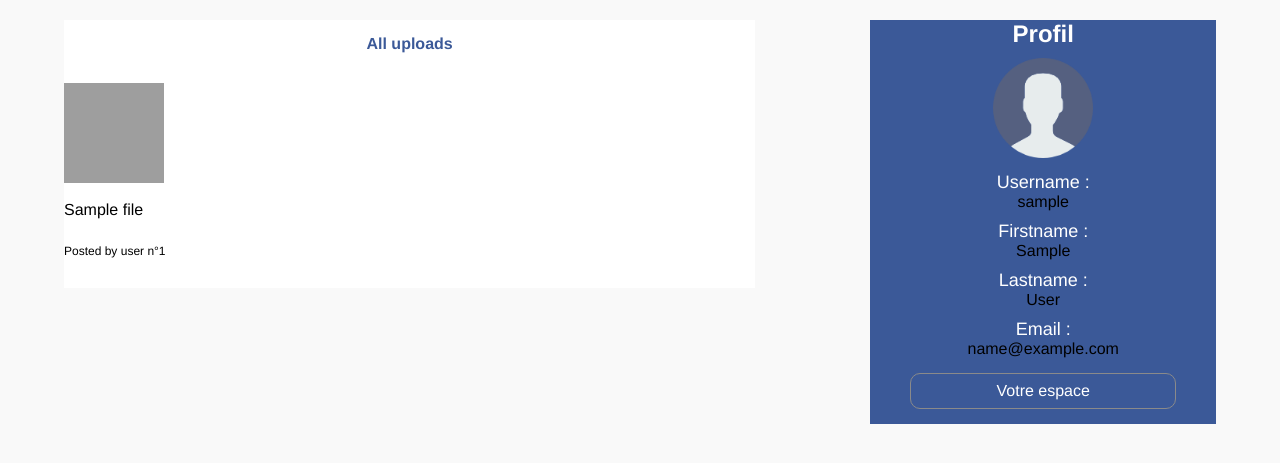
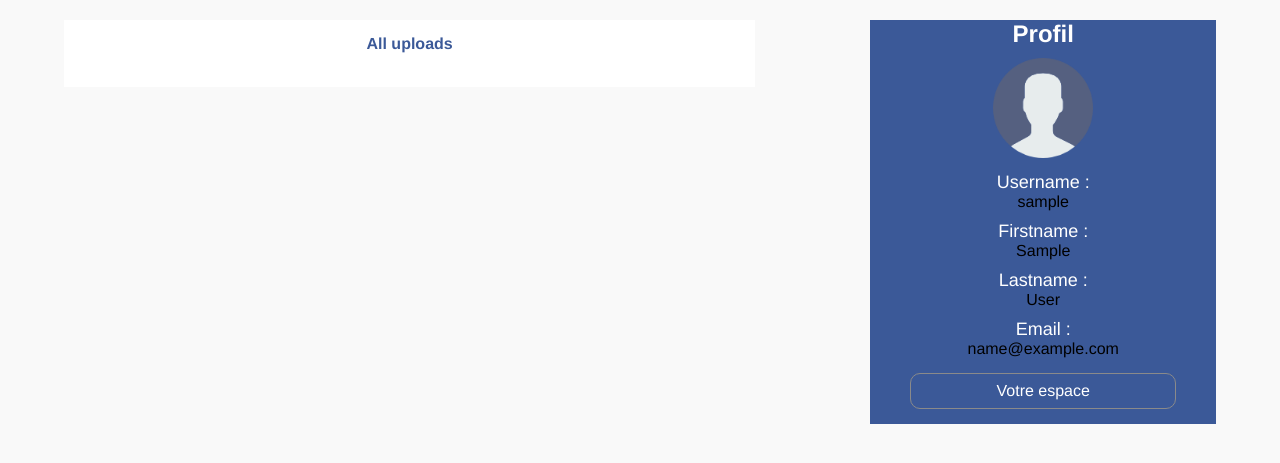
Before and after one commit to remy-peyre/Filer2, a PHP site: page / in a window 1280 px wide. Shown: the part 40-503 px from the top of the page. Run offline with PHP 8.4, Linux system fonts and the light colour scheme; the visitor is signed in with stand-in values (Sample User, id 1); tables that the repository leaves empty or names only in its code hold one stand-in row (values such as "Sample post"); grey boxes are pictures that could not be loaded.

Commit message:
modif view home

```diff
--- a/views/home.php
+++ b/views/home.php
@@ -19,7 +19,7 @@
                     <h4 class="center_title_home">All uploads</h4>
                     <div class="show_home">
                         <?php
-                        foreach($result_home as $file){
+                        /*foreach($result_home as $file){
                             $file_ext = strrchr($file['url_fichier'], '.');
                             echo "<div class='size_show_home'>";
                             if ($file_ext == '.txt') {
@@ -32,14 +32,14 @@
                                     " alt=" . $file['nom_fichier'] . ">";
                             }
                             /*echo "<img class='img_upload' src=" . $file['url_fichier'] .
-                                " alt=" . $file['nom_fichier'] . ">";*/
+                                " alt=" . $file['nom_fichier'] . ">";
                             echo '<br>';
                             echo '<p class="name_img">' . $file ['nom_fichier'] . '</p>';
                             echo '<br>';
                             echo '<span class="name_img size_posted">Posted by user n°' . $file['id_users'] . '</span>';
                             echo '<br>';
                             echo '</div>';
-                        }
+                        }*/
                         ?>
                     </div>
                 </div>
```
Also changed, not shown: README.md, 3 other files.
